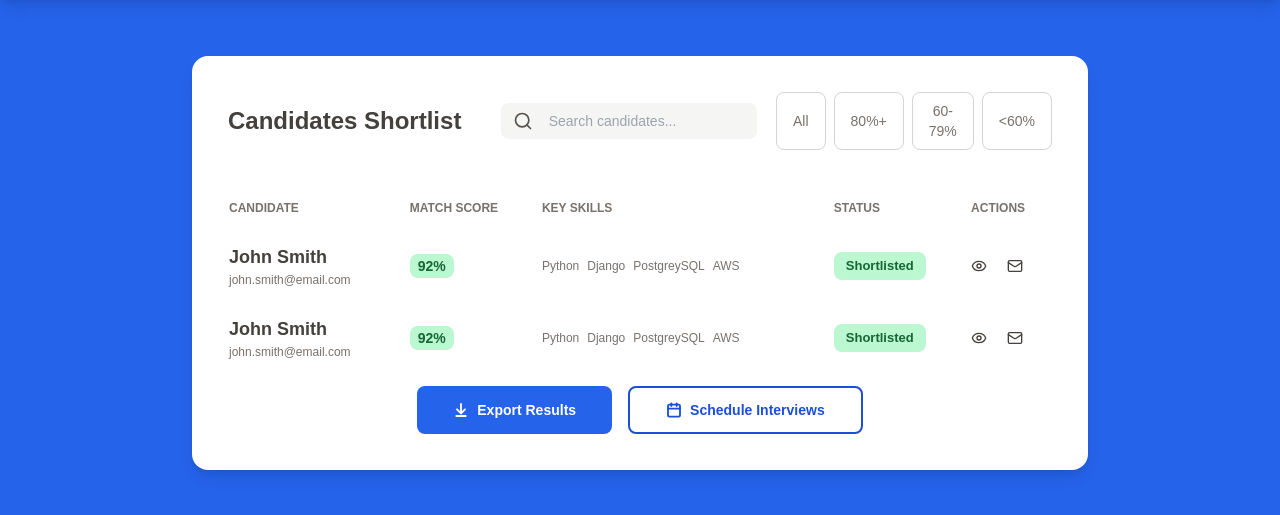
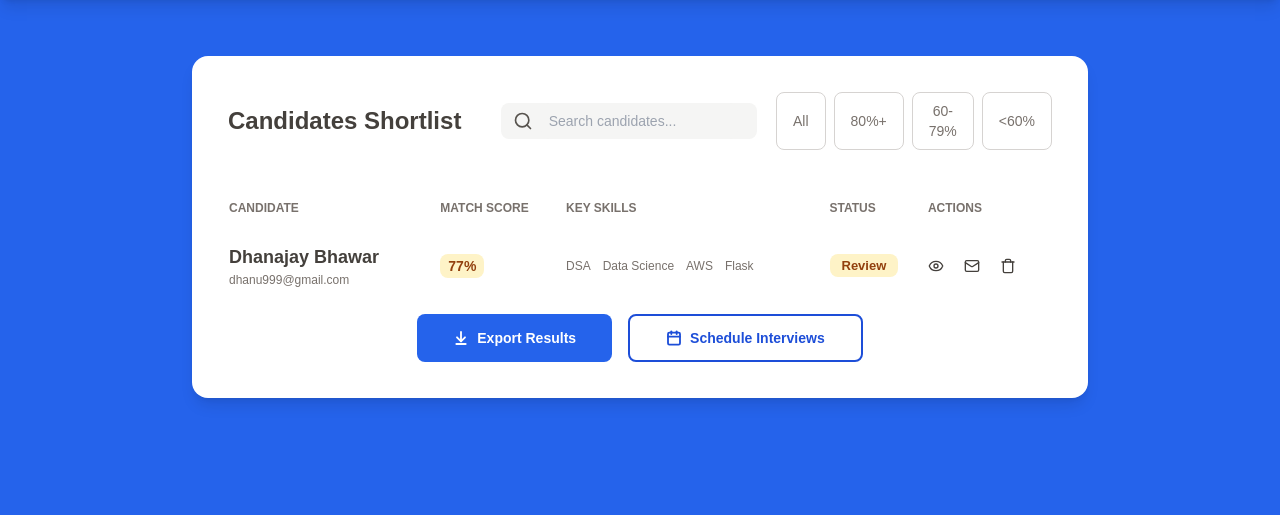
Before and after one commit to vishalipar/AI-Resume-Screening, a Django app: page /candidates/ in a window 1280 px wide. Shown: the part 70-585 px from the top of the page. Run offline with Django 5.2, Linux system fonts and the light colour scheme; data comes from the database, SQL or seed files in the repository; both versions use the stored data as it was after the commit; some libraries are stand-ins or nearby versions.

Commit message:
Create UserInfo model and implement delete user button.

```diff
--- a/resume_project/settings.py
+++ b/resume_project/settings.py
@@ -117,6 +117,8 @@ USE_TZ = True
 # https://docs.djangoproject.com/en/5.1/howto/static-files/
 
 STATIC_URL = "static/"
+MEDIA_URL = '/media/'
+MEDIA_ROOT = BASE_DIR / 'media'
 
 # Default primary key field type
 # https://docs.djangoproject.com/en/5.1/ref/settings/#default-auto-field
--- a/resume_screening/admin.py
+++ b/resume_screening/admin.py
@@ -1,3 +1,5 @@
 from django.contrib import admin
+from .models import UserInfo
+# Register your models here.
 
-# Register your models here.
+admin.site.register(UserInfo)
--- a/resume_screening/models.py
+++ b/resume_screening/models.py
@@ -1,3 +1,14 @@
 from django.db import models
 
 # Create your models here.
+
+class UserInfo(models.Model):
+    name = models.CharField(max_length=50)
+    email = models.EmailField()
+    score = models.IntegerField()
+    skills = models.JSONField(default=list)
+    # resume = models.FileField(upload_to='resumes/')
+    status = models.BooleanField(default=False)
+
+    def __str__(self):
+        return self.name
--- a/resume_screening/templates/candidates.html
+++ b/resume_screening/templates/candidates.html
@@ -38,24 +38,30 @@
                 </tr>
             </thead>
             <tbody class=''>
+                {% for user in users %}
                 <tr class='text-stone-700'>
                     <td class='flex flex-col'>
-                        <span class='text-lg font-semibold'>John Smith</span>
-                        <span class='text-[12px] text-stone-500'>john.smith@email.com</span>
+                        <span class='text-lg font-semibold'>{{ user.name }}</span>
+                        <span class='text-[12px] text-stone-500'>{{ user.email }}</span>
                     </td>
                     <td class='text-sm font-semibold'>
-                        <span class='px-2 py-1 text-green-800 bg-green-200 rounded-lg'>92%</span>
+                        <span class='px-2 py-1 {% if user.score >= 80 %}text-green-800 bg-green-200 {% else %}text-amber-800 bg-amber-100{% endif %} rounded-lg'>
+                            {{ user.score }}%
+                        </span>
                     </td>
                     <td>
-                        <p class='flex gap-2 text-[12px] text-stone-500'>
-                            <span>Python</span>
-                            <span>Django</span>
-                            <span>PostgreySQL</span>
-                            <span>AWS</span>
+                        <p class='flex gap-3 text-[12px] text-stone-500'>
+                            {% for skill in user.skills %}
+                            <span>{{ skill }}</span>
+                            {% endfor %}
                         </p>
                     </td>
                     <td>
-                        <p class='text-[13px] text-green-800 font-semibold bg-green-200 px-3 py-1 w-fit rounded-lg'>Shortlisted</p>
+                        <p class='text-[13px] font-semibold w-fit'>
+                            {% if user.status %} <span class='text-green-800 bg-green-200 px-3 py-1 rounded-lg'>Shortlisted</span>
+                            {% else %} <span class='text-amber-800 bg-amber-100 px-3 py-1 rounded-lg'>Review</span>
+                            {% endif %}
+                        </p>
                     </td>
                     <td>
                         <div class='flex items-center gap-5'>
@@ -65,39 +71,13 @@
                             <span class='cursor-pointer hover:text-blue-700' title='Contact'>
                                 <svg xmlns="http://www.w3.org/2000/svg" width="16" height="16" viewBox="0 0 24 24" fill="none" stroke="currentColor" stroke-width="2" stroke-linecap="round" stroke-linejoin="round" class="lucide lucide-mail-icon lucide-mail"><path d="m22 7-8.991 5.727a2 2 0 0 1-2.009 0L2 7"/><rect x="2" y="4" width="20" height="16" rx="2"/></svg>
                             </span>
-                        </div>
-                    </td>
-                </tr>
-                <tr class='text-stone-700'>
-                    <td class='flex flex-col'>
-                        <span class='text-lg font-semibold'>John Smith</span>
-                        <span class='text-[12px] text-stone-500'>john.smith@email.com</span>
-                    </td>
-                    <td class='text-sm font-semibold'>
-                        <span class='px-2 py-1 text-green-800 bg-green-200 rounded-lg'>92%</span>
-                    </td>
-                    <td>
-                        <p class='flex gap-2 text-[12px] text-stone-500'>
-                            <span>Python</span>
-                            <span>Django</span>
-                            <span>PostgreySQL</span>
-                            <span>AWS</span>
-                        </p>
-                    </td>
-                    <td>
-                        <p class='text-[13px] text-green-800 font-semibold bg-green-200 px-3 py-1 w-fit rounded-lg'>Shortlisted</p>
-                    </td>
-                    <td>
-                        <div class='flex items-center gap-5'>
-                            <span class='cursor-pointer hover:text-blue-700' title='View'>
-                                <svg xmlns="http://www.w3.org/2000/svg" width="16" height="16" viewBox="0 0 24 24" fill="none" stroke="currentColor" stroke-width="2" stroke-linecap="round" stroke-linejoin="round" class="lucide lucide-eye-icon lucide-eye"><path d="M2.062 12.348a1 1 0 0 1 0-.696 10.75 10.75 0 0 1 19.876 0 1 1 0 0 1 0 .696 10.75 10.75 0 0 1-19.876 0"/><circle cx="12" cy="12" r="3"/></svg>
-                            </span>
-                            <span class='cursor-pointer hover:text-blue-700' title='Contact'>
-                                <svg xmlns="http://www.w3.org/2000/svg" width="16" height="16" viewBox="0 0 24 24" fill="none" stroke="currentColor" stroke-width="2" stroke-linecap="round" stroke-linejoin="round" class="lucide lucide-mail-icon lucide-mail"><path d="m22 7-8.991 5.727a2 2 0 0 1-2.009 0L2 7"/><rect x="2" y="4" width="20" height="16" rx="2"/></svg>
+                            <span class='cursor-pointer hover:text-blue-700' title='Remove' onclick = "if(confirm('Delete this user?')) window.location.href = '{% url 'delete_user' user.id %}'">
+                                <svg xmlns="http://www.w3.org/2000/svg" width="16" height="16" viewBox="0 0 24 24" fill="none" stroke="currentColor" stroke-width="2" stroke-linecap="round" stroke-linejoin="round" class="lucide lucide-trash-icon lucide-trash"><path d="M19 6v14a2 2 0 0 1-2 2H7a2 2 0 0 1-2-2V6"/><path d="M3 6h18"/><path d="M8 6V4a2 2 0 0 1 2-2h4a2 2 0 0 1 2 2v2"/></svg>
                             </span>
                         </div>
                     </td>
                 </tr>
+                {% endfor %}
             </tbody>
         </table>
     </div>
--- a/resume_screening/urls.py
+++ b/resume_screening/urls.py
@@ -4,4 +4,5 @@ from . import views
 urlpatterns = [
     path('', views.home, name='home'),
     path('candidates/', views.candidates, name='candidates'),
+    path('delete/<int:user_id>/', views.delete_user, name='delete_user'),
 ]
--- a/resume_screening/views.py
+++ b/resume_screening/views.py
@@ -1,4 +1,4 @@
-from django.shortcuts import render
+from django.shortcuts import render, redirect
 from django.core.files.storage import FileSystemStorage
 import pdfplumber
 import docx
@@ -6,6 +6,7 @@ import spacy
 import re
 from sentence_transformers import SentenceTransformer
 from sklearn.metrics.pairwise import cosine_similarity
+from .models import UserInfo
 
 nlp = spacy.load("en_core_web_sm")
 model = SentenceTransformer('all-MiniLM-L6-v2')
@@ -65,9 +66,15 @@ def home(request):
     return render(request, 'home.html', context)
 
 def candidates(request):
-    candidates = 3
+    users = UserInfo.objects.all()
+    candidates = len(users)
 
     context = {
         'candidates':candidates,
+        'users':users,
     }
     return render(request, 'candidates.html', context)
+
+def delete_user(request, user_id):
+    UserInfo.objects.filter(id = user_id).delete()
+    return redirect('candidates')
```
Also changed, not shown: db.sqlite3, resume_screening/migrations/0001_initial.py (added).
